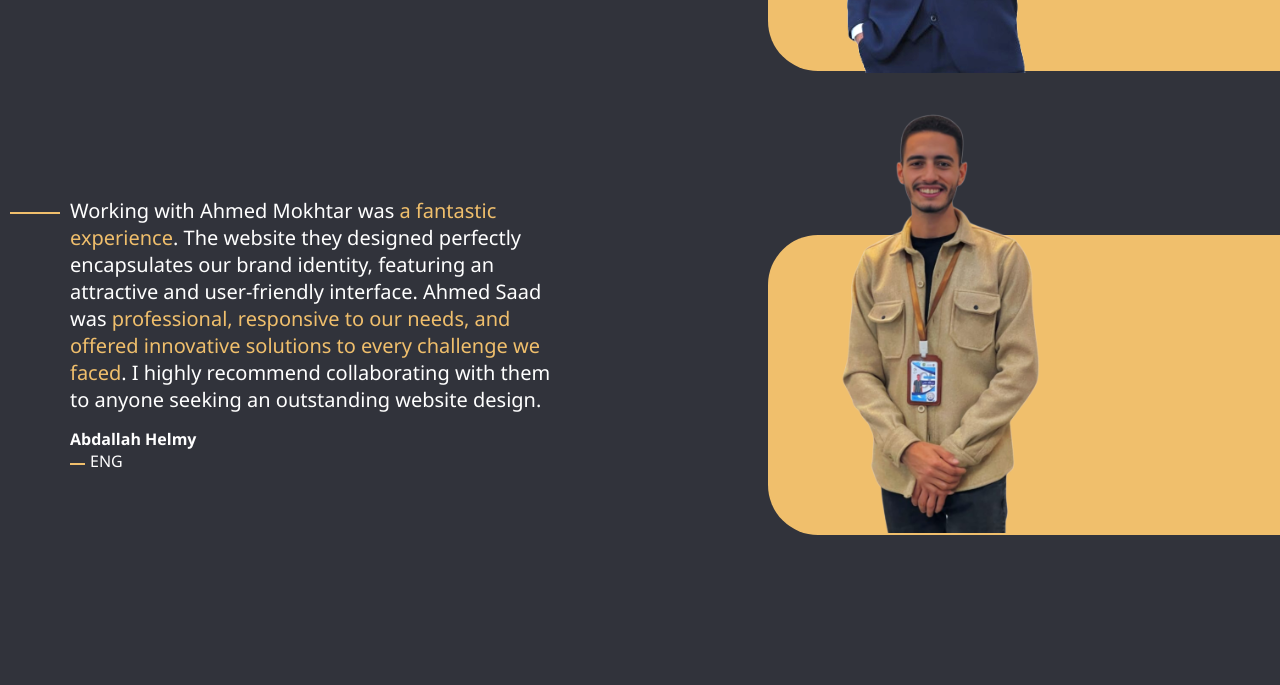
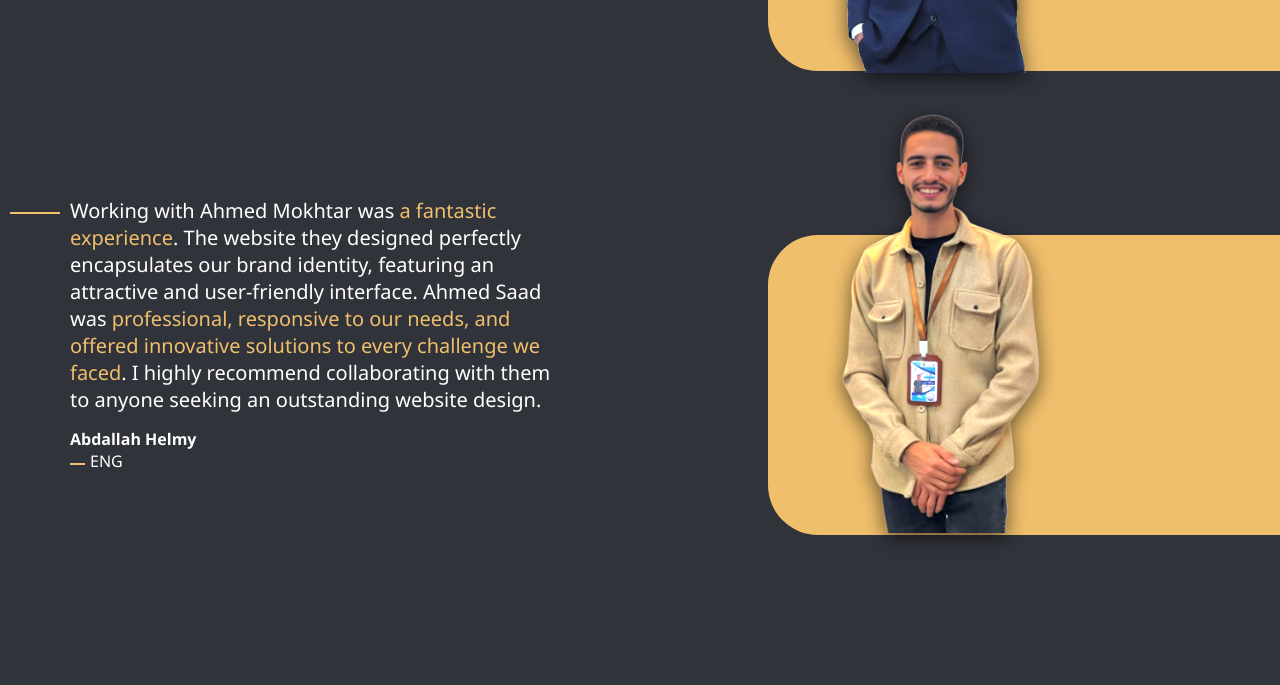
Before and after one commit to eng-mikha/portfolio-0, a plain HTML site: page index.html in a window 1280 px wide. Shown: the part 4115-4800 px from the top of the page. Drawn offline with Linux system fonts and the light colour scheme.

Commit message:
Update index1.css

```diff
--- a/index1.css
+++ b/index1.css
@@ -671,6 +671,11 @@ a {
         justify-content: space-between;
         align-items: center;
     }
+    .parent:nth-child(3) > .image-place {
+        img {
+            filter: drop-shadow(0 5px 10px rgba(0, 0, 0, 0.603)) brightness(1.3);
+        }
+    }
     > span {
         position: absolute;
         left: 20px;
@@ -746,6 +751,7 @@ a {
         img {
             position: relative;
             top: -150px;
+            filter: drop-shadow(0 5px 10px rgba(0, 0, 0, 0.603));
         }
     }
 }
```
